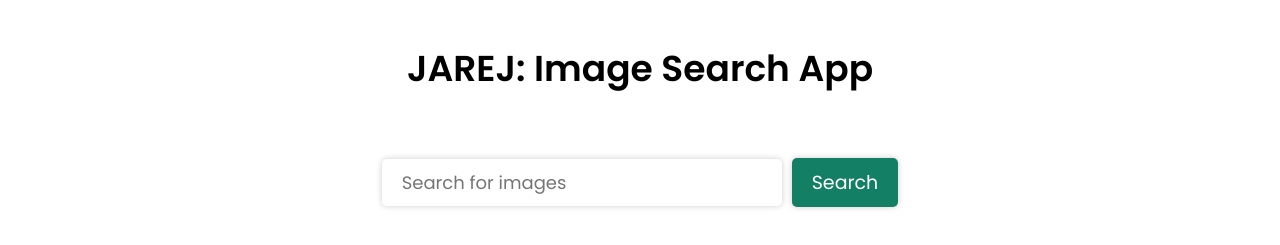
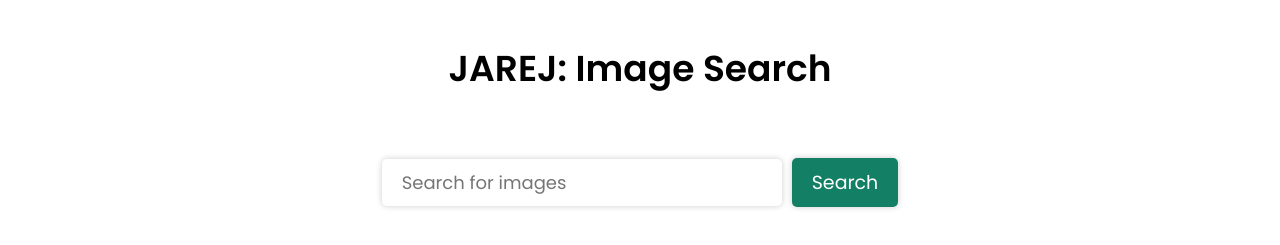
Before and after one commit to jaysonrejuso/Jarej-Search, a plain HTML site: page index.html in a window 1280 px wide. Shown: the top 245 px of the page. Drawn offline with Linux system fonts and the light colour scheme.

Commit message:
updated files

```diff
--- a/index.html
+++ b/index.html
@@ -9,7 +9,7 @@
 
 <body>
 
-    <h1>JAREJ: Image Search App</h1>
+    <h1>JAREJ: Image Search</h1>
     <form action="">
         <input type="text" id="search-input" placeholder="Search for images">
         <button id="search-button">Search</button>
```
Also changed, not shown: LICENSE.md, README.md.
